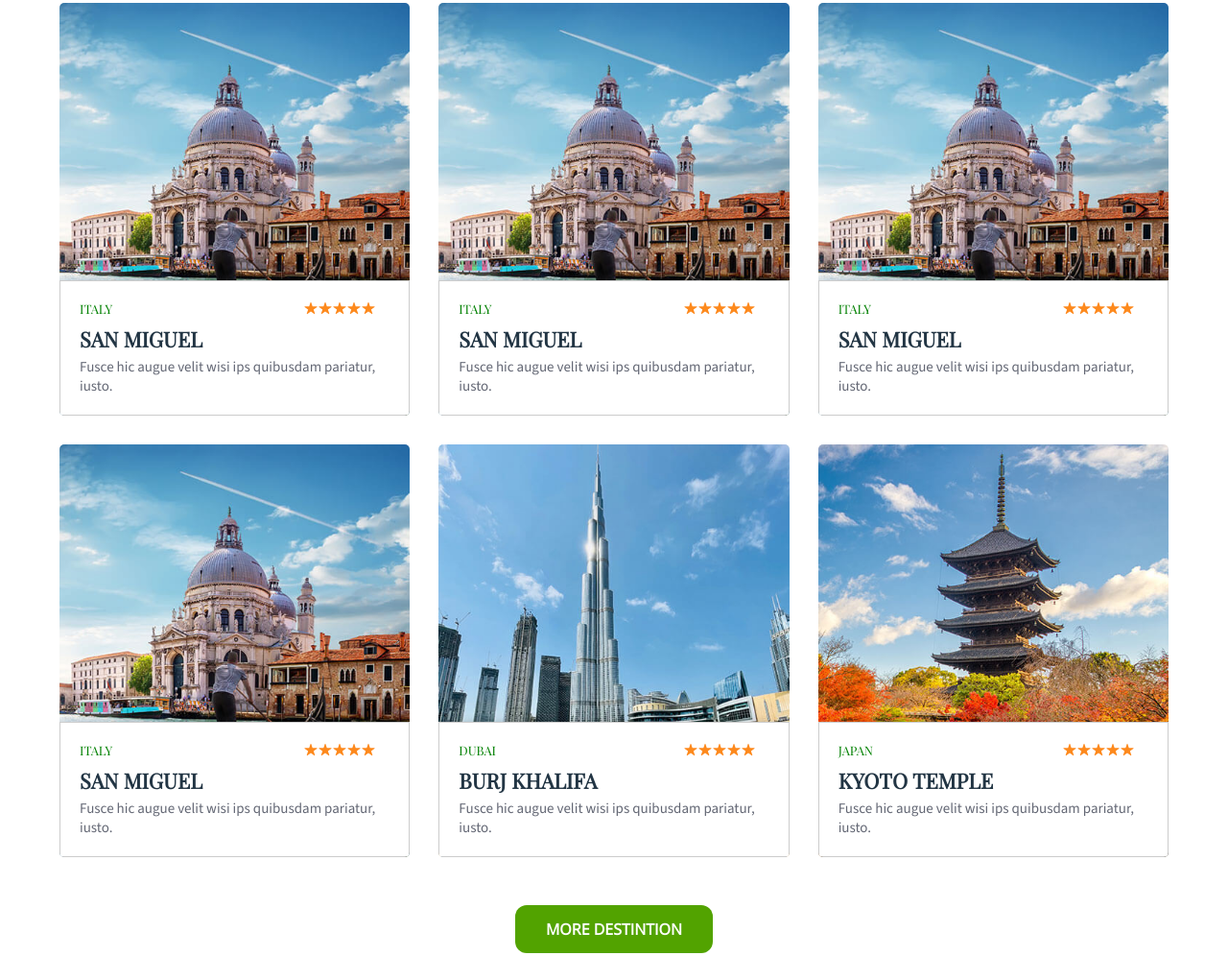
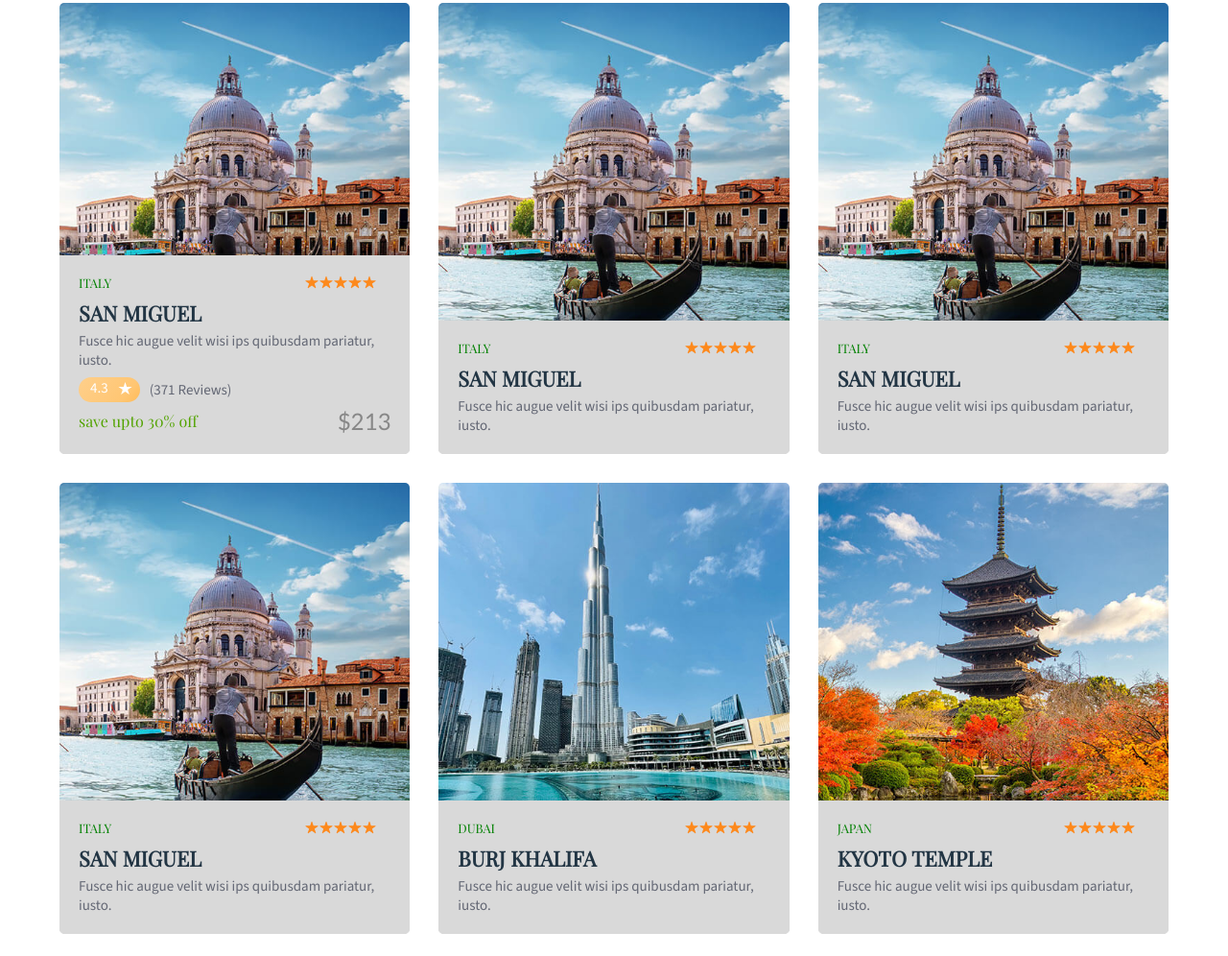
Before and after one commit to Ifan034/Travel-Application, a plain HTML site: page index.html in a window 1280 px wide. Shown: the part 2506-3502 px from the top of the page at 96% size. Drawn offline with nearby package versions, Linux system fonts and the light colour scheme.

Commit message:
first commit

```diff
--- a/assets/css/style.css
+++ b/assets/css/style.css
@@ -25,7 +25,7 @@
   --violet-light: hsl(300, 100%, 30%);
   --purple-dark: hsl(272, 100%, 43%);
   --purple-light: hsl(274, 100%, 50%);
-  --gray: hsl(0, 0%, 25%);
+  --gray: hsl(0, 0%, 53%);
   --red-light: hsl(0, 100% , 48%);
   --red-dark: hsl(4, 86% , 41%);
   --light: hsl(0, 0% , 85%);
@@ -275,6 +275,7 @@ body { background: hsla(0, 0%, 100%, 0.5); }
   color: var(--black-coral);
   font-size: var(--fs-5);
   font-family: var(--ff-sourcesans);
+
 }
 
 /*<-----------------------O----------------------->*/
@@ -706,6 +707,10 @@ body { background: hsla(0, 0%, 100%, 0.5); }
   margin-bottom: -70px;
 }
 
+.section-title-secondary{
+  color: var(--gray);
+}
+
 .about-us .images {
   display: flex;
   flex-direction: column;
@@ -920,7 +925,7 @@ body { background: hsla(0, 0%, 100%, 0.5); }
 .popular-card {
   position: relative;
   overflow: hidden;
-  height: 430px;
+  height: 470px;
   border-radius: 5px;
 }
 
@@ -928,7 +933,7 @@ body { background: hsla(0, 0%, 100%, 0.5); }
 
 .popular-card .card-img img {
   width: 100%;
-  height: 100%;
+  height: 85%;
   object-fit: cover;
   transition: 0.5s all ease-in-out;
   box-shadow: 0 3px 10px rgba(0, 0, 0, 0.3);
@@ -944,8 +949,7 @@ body { background: hsla(0, 0%, 100%, 0.5); }
   bottom: 0;
   left: 0;
   right: 0;
-  background: var(--white);
-  border: 1px solid rgba(0, 0, 0, 0.2);
+  background: var(--light);
   box-shadow: 0 3px 10px rgba(0, 0, 0, 0.3);
   padding: 20px;
   width: 100%;
@@ -971,6 +975,85 @@ body { background: hsla(0, 0%, 100%, 0.5); }
   text-transform: uppercase;
   margin-bottom: 8px;
 
+}
+
+.recommendation {
+  display: flex;
+  align-items: center;
+  margin-top: .5em;
+  margin-bottom: .3em;
+
+}
+
+.score {
+  display: inline-flex;
+  justify-content: center;
+  align-items: center;
+  background: linear-gradient(130deg, rgba(254,207,139,1) 0%, rgba(255,198,115,1) 75%, rgba(255,187,88,1) 100%);
+  color: white;
+  padding: 8px 10px;
+  border-radius: 50px;
+  user-select: none;
+  text-align: center;
+  font-size: var(--fs-5);
+  font-family: var(--ff-sourcesans);
+
+}
+
+.score span {
+  margin-left: 8px;
+  margin-right: 10px;
+}
+
+
+.score:first-child {
+  padding: 1px 8px 5px 4px;
+}
+
+.score:last-child {
+  font-size: 1.1em;
+  padding-left: 16px;
+}
+
+.comment {
+  margin-left: 10px;
+  color: var(--black-coral);
+  font-size: var(--fs-5);
+  font-family: var(--ff-sourcesans);
+}
+
+.score:first-child {
+  padding: 1px 8px 5px 4px; /* Adjusted padding for the first child */
+}
+
+.score:last-child {
+  font-size: 1.1em;
+  padding-left: 16px;
+}
+
+.comment {
+  margin-left: 10px; /* Adjust the margin value according to your preference */
+}
+
+.price {
+  display: flex;
+  flex-wrap: wrap;
+  justify-content: space-between;
+  align-items: center;
+}
+
+
+.original-price {
+  font-size: 1.5em;
+  text-align: center;
+  align-items: center;
+  justify-content: center;
+  font-family: var(--ff-lato);
+  color: var(--gray);
+}
+
+.discount-info {
+  color: var(--green-light);
 }
 
 .popular-card .card-title { margin-bottom: 5px; }
--- a/index.html
+++ b/index.html
@@ -251,7 +251,7 @@
 
 
             <div class="about-content">
-              <h3 class="title-secondary">Explore New Destinations with New Experience!</h3>
+              <h3 class="section-title-secondary">Explore New Destinations with New Experience!</h3>
 
               <div class="content-icon">
                 <h3 class="card-text-about"><ion-icon name="paper-plane-sharp"></ion-icon> Travel More Destinations!</h3>
@@ -264,10 +264,7 @@
               </div>
 
               <button class="btn btn-secondary about-btn">Learn More</button>
-
-
             </div>
-
 
           </div>
        </div>
@@ -320,10 +317,29 @@
                     Fusce hic augue velit wisi ips quibusdam pariatur, iusto.
                   </p>
 
+                  <div class="recommendation">
+
+                    <div class="score">
+                      <span>4.3</span>
+                      <ion-icon name="star-sharp"></ion-icon>
+                    </div>
+
+                    <div class="comment">(371 Reviews)</div>
+
+                  </div>
+
+
+                  <div class="price">
+                    <div class="discount-info section-title-secondary">save upto 30% off</div>
+                    <div class="original-price">$213</div>
+                  </div>
+
                 </div>
 
               </div>
+
             </li>
+
 
             <li>
               <div class="popular-card">
```
